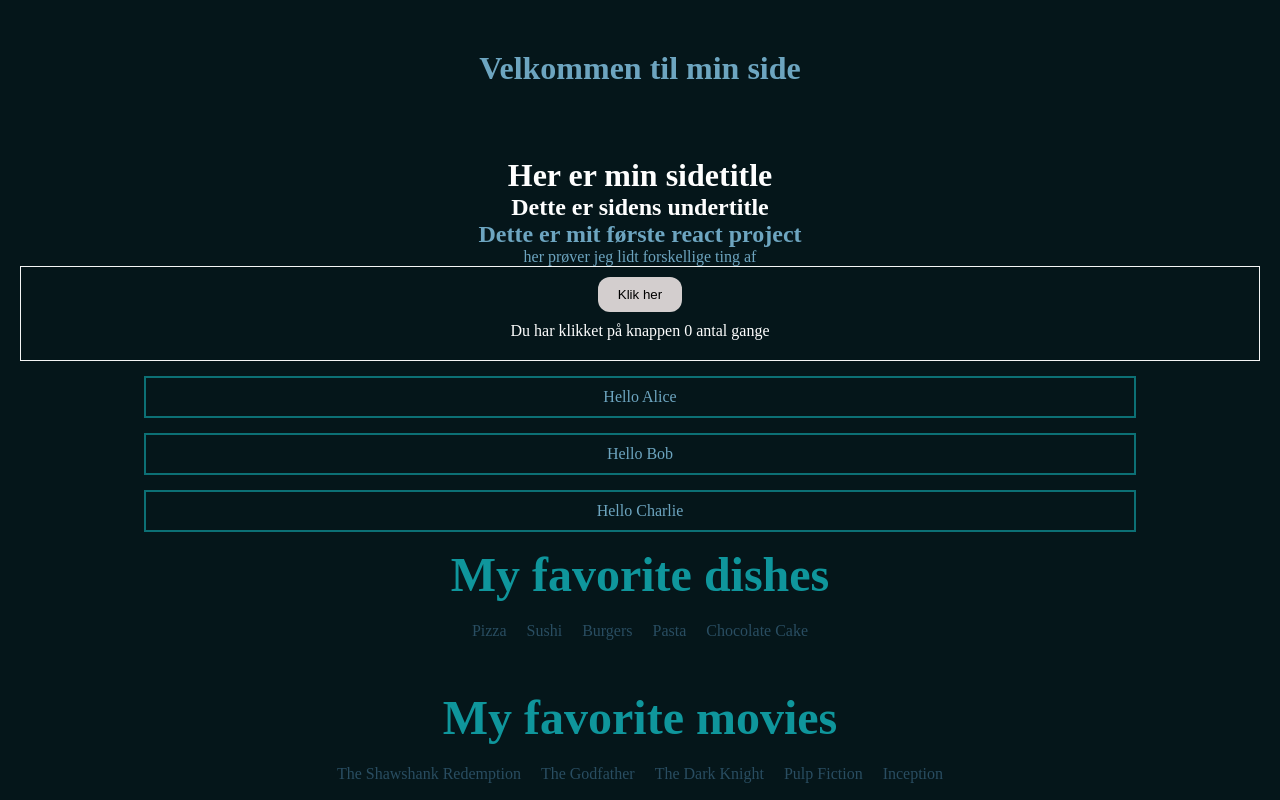
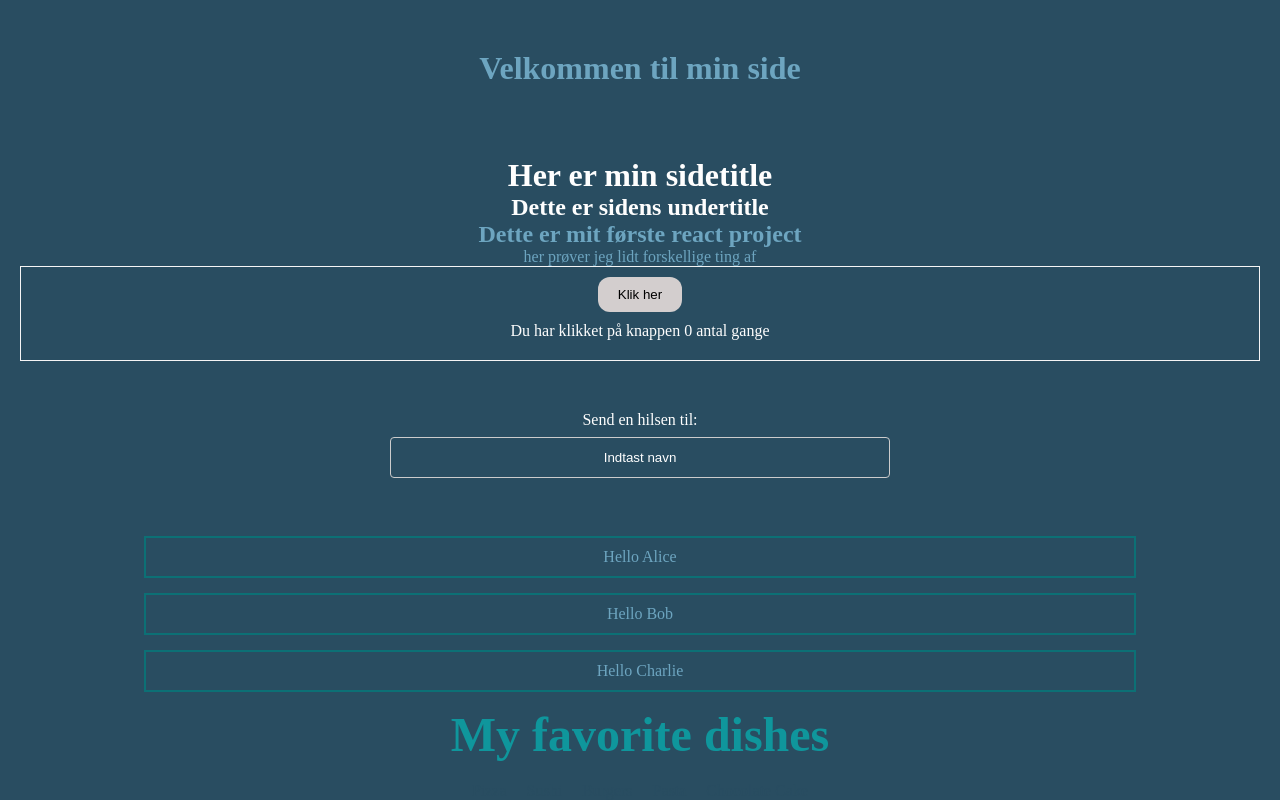
Before and after one commit to Hedemann-Nielsen/ReactStartUp, a React (Vite) app in the folder vite-project/: page / in a window 1280 px wide. Shown: the top 800 px of the page. Built offline with nearby package versions, Linux system fonts and the light colour scheme.

Commit message:
Greeting createt

```diff
--- a/vite-project/src/App.scss
+++ b/vite-project/src/App.scss
@@ -4,7 +4,7 @@
 	margin: 0;
 	padding: 0;
 	box-sizing: border-box;
-	background-color: variables.$background-color;
+	background-color: variables.$color4;
 }
 
 body {
--- /dev/null
+++ b/vite-project/src/components/greeting/Greeting.jsx
@@ -0,0 +1,24 @@
+import { useState } from "react"
+import style from "./Greeting.module.scss"
+
+export function Greeting () {
+const [name, setName] = useState();
+const handleInputChange = (e) => {
+    setName(e.target.value);
+  };
+  return (
+    <>
+    <div className={style.greeting}>
+        <form>
+            <label
+            >Send en hilsen til: {name} </label>
+            <input
+            type="text"
+            value={name}
+            onChange={handleInputChange}
+            placeholder="Indtast navn"/>
+        </form>
+    </div>
+    </>
+  )
+}
--- /dev/null
+++ b/vite-project/src/components/greeting/Greeting.module.scss
@@ -0,0 +1,20 @@
+.greeting {
+	form {
+		display: flex;
+		flex-direction: column;
+		width: 500px;
+		margin: 50px auto;
+		input[type="text"] {
+			color: white;
+			text-align: center;
+			padding: 12px 20px;
+			margin: 8px 0;
+			border: 1px solid #ccc;
+			border-radius: 4px;
+			&::placeholder {
+				color: white;
+				text-align: center;
+			}
+		}
+	}
+}
--- a/vite-project/src/pages/Home/Home.jsx
+++ b/vite-project/src/pages/Home/Home.jsx
@@ -6,6 +6,7 @@ import { Favorites } from "../../components/favorites/Favorites";
 import style from './Home.module.scss';
 import { Gallery } from "../../components/gallery/gallery";
 import { Counter } from "../../components/counter/counter";
+import { Greeting } from '../../components/greeting/Greeting';
 
 const arrPictures = [
     './src/assets/images/bird.jpg',
@@ -40,6 +41,7 @@ export const Home =  ({children}) => {
             undertitle="her prøver jeg lidt forskellige ting af">
         </PageTitle>
         <Counter></Counter>
+        <Greeting></Greeting>
         <Welcome name="Alice"></Welcome>
         <Welcome name="Bob"></Welcome>
         <Welcome name="Charlie"></Welcome>
```
